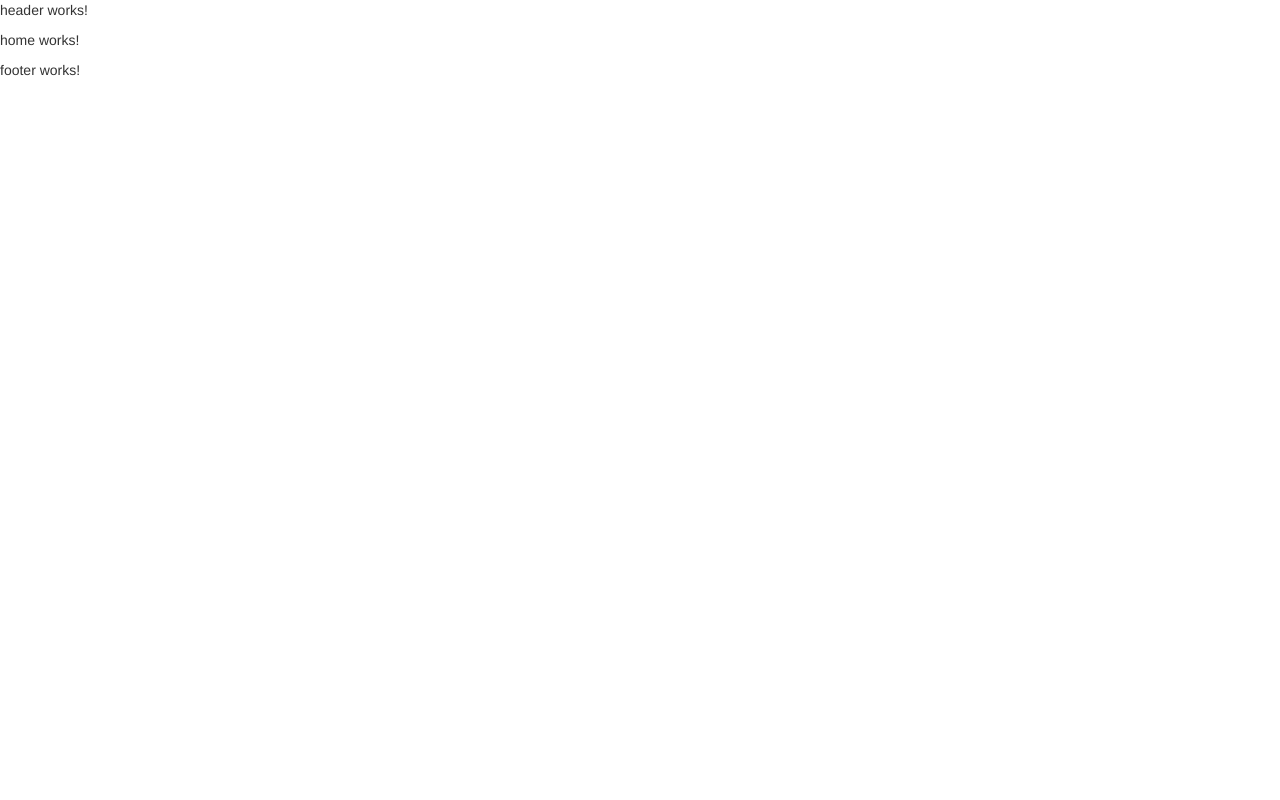
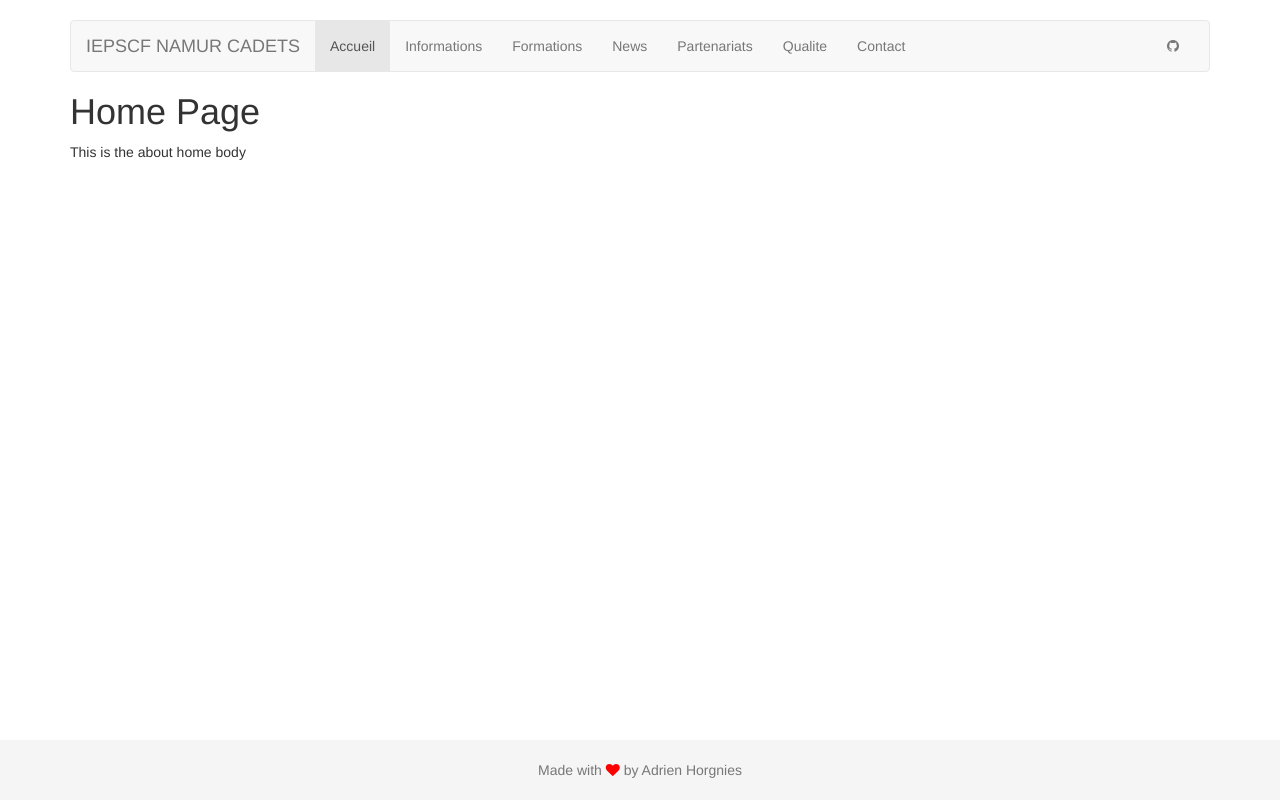
Before and after one commit to AdrienHorgnies/web-project-may2017, an Angular app: page / in a window 1280 px wide. Built offline with nearby package versions, Linux system fonts and the light colour scheme.

Commit message:
create basic navigation menu

```diff
--- a/package.json
+++ b/package.json
@@ -23,6 +23,7 @@
     "bootstrap": "^3.3.7",
     "core-js": "^2.4.1",
     "font-awesome": "^4.7.0",
+    "jquery": "^3.2.1",
     "rxjs": "^5.1.0",
     "zone.js": "^0.8.4"
   },
--- a/src/app/app.component.html
+++ b/src/app/app.component.html
@@ -1,5 +1,7 @@
-<wp-header></wp-header>
-<main>
-  <router-outlet></router-outlet>
-</main>
+<div class="container">
+  <wp-header></wp-header>
+  <div class="starter-template">
+    <router-outlet></router-outlet>
+  </div>
+</div>
 <wp-footer></wp-footer>
--- a/src/app/footer/footer.component.css
+++ b/src/app/footer/footer.component.css
@@ -0,0 +1,9 @@
+.footer {
+  position: absolute;
+  bottom: 0;
+  width: 100%;
+  height: 60px;
+  line-height: 60px;
+  background-color: #f5f5f5;
+  text-align: center;
+}
--- a/src/app/footer/footer.component.html
+++ b/src/app/footer/footer.component.html
@@ -1,3 +1,7 @@
-<p>
-  footer works!
-</p>
+<footer class="footer">
+  <div class="container">
+    <span class="text-muted">
+      Made with <i class="fa fa-heart" aria-hidden="true" style="color: red;"></i>️ by Adrien Horgnies
+    </span>
+  </div>
+</footer>
--- a/src/app/header/header.component.html
+++ b/src/app/header/header.component.html
@@ -1,3 +1,41 @@
-<p>
-  header works!
-</p>
+<nav class="navbar navbar-default">
+  <div class="container-fluid">
+    <div class="navbar-header">
+      <button type="button" class="navbar-toggle collapsed" data-toggle="collapse" data-target="#navbar" aria-expanded="false" aria-controls="navbar">
+        <!--<span class="sr-only">Toggle navigation</span>-->
+        <!--<span class="icon-bar"></span>-->
+        <!--<span class="icon-bar"></span>-->
+        <!--<span class="icon-bar"></span>-->
+      </button>
+      <a class="navbar-brand" routerLink="/">IEPSCF NAMUR CADETS</a>
+    </div>
+    <div id="navbar" class="navbar-collapse collapse">
+      <ul class="nav navbar-nav">
+        <li *ngFor="let menuItem of menuItems" (click)="selectThisMenuItem(menuItem.route)" [class.active]="menuItem.route === this.selectedMenuItem">
+          <a routerLink="{{menuItem.route}}">{{menuItem.value}}</a>
+        </li>
+
+        <!--<li class="active"><a href="#">Home</a></li>-->
+        <!--<li><a href="#">About</a></li>-->
+        <!--<li><a href="#">Contact</a></li>-->
+        <!--<li class="dropdown">-->
+          <!--<a href="#" class="dropdown-toggle" data-toggle="dropdown" role="button" aria-haspopup="true" aria-expanded="false">Dropdown <span class="caret"></span></a>-->
+          <!--<ul class="dropdown-menu">-->
+            <!--<li><a href="#">Action</a></li>-->
+            <!--<li><a href="#">Another action</a></li>-->
+            <!--<li><a href="#">Something else here</a></li>-->
+            <!--<li role="separator" class="divider"></li>-->
+            <!--<li class="dropdown-header">Nav header</li>-->
+            <!--<li><a href="#">Separated link</a></li>-->
+            <!--<li><a href="#">One more separated link</a></li>-->
+          <!--</ul>-->
+        <!--</li>-->
+      </ul>
+      <ul class="nav navbar-nav navbar-right">
+        <li class="nav-item">
+          <a class="nav-link" href="https://github.com/AdrienHorgnies/web-project-may2017"><i class="fa fa-github" aria-hidden="true"></i></a>
+        </li>
+      </ul>
+    </div><!--/.nav-collapse -->
+  </div><!--/.container-fluid -->
+</nav>
--- a/src/app/header/header.component.ts
+++ b/src/app/header/header.component.ts
@@ -6,6 +6,42 @@ import { Component, OnInit } from '@angular/core';
   styleUrls: ['./header.component.css']
 })
 export class HeaderComponent implements OnInit {
+  menuItems = [
+    {
+      route: '/accueil',
+      value: 'Accueil'
+    },
+    {
+      route: '/informations',
+      value: 'Informations'
+    },
+    {
+      route: '/formations',
+      value: 'Formations'
+    },
+    {
+      route: '/news',
+      value: 'News'
+    },
+    {
+      route: '/partenariats',
+      value: 'Partenariats'
+    },
+    {
+      route: '/qualite',
+      value: 'Qualite'
+    },
+    {
+      route: '/contact',
+      value: 'Contact'
+    }
+  ];
+  selectedMenuItem = this.menuItems[0].route;
+
+  selectThisMenuItem(menuItem: string) {
+    console.log(`From ${this.selectedMenuItem} to ${menuItem}`);
+    this.selectedMenuItem = menuItem;
+  }
 
   constructor() { }
 
--- a/src/app/home/home.component.html
+++ b/src/app/home/home.component.html
@@ -1,3 +1,2 @@
-<p>
-  home works!
-</p>
+<h1>{{title}}</h1>
+{{body}}
--- a/src/app/home/home.component.ts
+++ b/src/app/home/home.component.ts
@@ -6,6 +6,8 @@ import { Component, OnInit } from '@angular/core';
   styleUrls: ['./home.component.css']
 })
 export class HomeComponent implements OnInit {
+  title: string = 'Home Page';
+  body:  string = 'This is the about home body';
 
   constructor() { }
 
--- a/src/styles.css
+++ b/src/styles.css
@@ -1 +1,8 @@
-/* You can add global styles to this file, and also import other style files */
+body {
+  padding-top: 20px;
+  padding-bottom: 20px;
+}
+
+.navbar {
+  margin-bottom: 20px;
+}
```
Also changed, not shown: .angular-cli.json, 1 other file (tests, documents, lock files or other folders).
